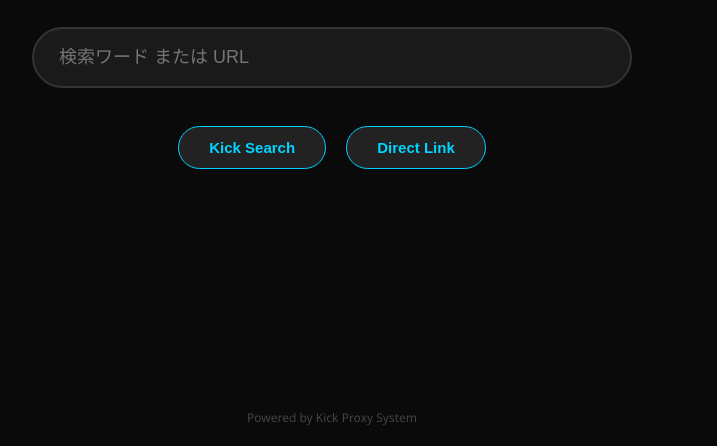
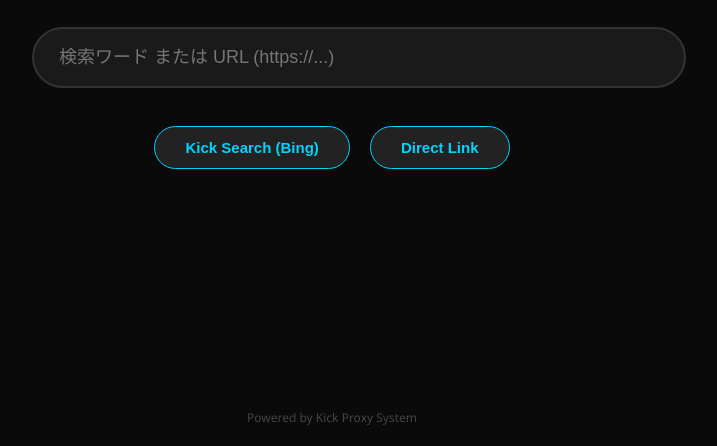
Before and after one commit to daikiz1225-ui/my-proxy, a website: page index.html in a window 1280 px wide. Shown: the part 354-800 px from the top of the page, without its empty margins (308-1025 px from the left). Drawn offline with Linux system fonts and the light colour scheme.

Commit message:
Update index.html

```diff
--- a/index.html
+++ b/index.html
@@ -5,21 +5,15 @@
     <meta name="viewport" content="width=device-width, initial-scale=1.0">
     <title>Kick Search</title>
     <style>
-        /* 黒とネオンブルーで「Kick」っぽいクールなデザイン */
-        body { background: #0a0a0a; color: #e0e0e0; font-family: 'Segoe UI', Roboto, Helvetica, Arial, sans-serif; display: flex; flex-direction: column; align-items: center; justify-content: center; height: 100vh; margin: 0; }
+        body { background: #0a0a0a; color: #e0e0e0; font-family: 'Segoe UI', sans-serif; display: flex; flex-direction: column; align-items: center; justify-content: center; height: 100vh; margin: 0; }
         .container { width: 90%; max-width: 600px; text-align: center; }
-
         .logo { font-size: 60px; font-weight: 900; margin-bottom: 30px; letter-spacing: -2px; font-style: italic; }
         .logo span { color: #00d4ff; text-shadow: 0 0 15px rgba(0, 212, 255, 0.5); }
-
-        .search-area { position: relative; width: 100%; }
         input[type="text"] {
             width: 100%; padding: 18px 25px; border-radius: 50px; border: 2px solid #333;
-            background: #1a1a1a; color: white; font-size: 18px; outline: none; box-sizing: border-box;
-            transition: 0.3s;
+            background: #1a1a1a; color: white; font-size: 18px; outline: none; transition: 0.3s;
         }
         input[type="text"]:focus { border-color: #00d4ff; box-shadow: 0 0 20px rgba(0, 212, 255, 0.2); }
-
         .buttons { margin-top: 30px; }
         button {
             padding: 12px 30px; margin: 8px; border-radius: 50px; border: none;
@@ -27,18 +21,15 @@
             cursor: pointer; border: 1px solid #00d4ff; transition: 0.3s;
         }
         button:hover { background: #00d4ff; color: #000; box-shadow: 0 0 15px #00d4ff; }
-
         .footer { position: fixed; bottom: 20px; font-size: 12px; color: #444; }
     </style>
 </head>
 <body>
     <div class="container">
         <div class="logo">Kick<span>Search</span></div>
-        <div class="search-area">
-            <input type="text" id="searchQuery" placeholder="検索ワード または URL" onkeydown="if(event.key==='Enter') startSearch()">
-        </div>
+        <input type="text" id="searchQuery" placeholder="検索ワード または URL (https://...)" onkeydown="if(event.key==='Enter') startSearch()">
         <div class="buttons">
-            <button onclick="startSearch()">Kick Search</button>
+            <button onclick="startSearch()">Kick Search (Bing)</button>
             <button onclick="openUrl()">Direct Link</button>
         </div>
     </div>
@@ -46,6 +37,7 @@
 
     <script>
         function goToProxy(targetUrl) {
+            // URLをBase64に変換して、プロキシAPIに飛ばす
             const encoded = btoa(unescape(encodeURIComponent(targetUrl))).replace(/\//g, '_').replace(/\+/g, '-');
             window.location.href = `/api/proxy?url=${encoded}`;
         }
@@ -53,20 +45,23 @@
         function startSearch() {
             const q = document.getElementById('searchQuery').value;
             if(!q) return;
+
+            // 入力された文字が http から始まれば直接プロキシ、そうでなければBingで検索
             if(q.startsWith('http')) {
                 goToProxy(q);
             } else {
-                const searchUrl = `https://html.duckduckgo.com/html/?q=${encodeURIComponent(q)}`;
+                // Bingは比較的データセンターからのアクセスに寛容
+                const searchUrl = `https://www.bing.com/search?q=${encodeURIComponent(q)}`;
                 goToProxy(searchUrl);
             }
         }
 
         function openUrl() {
             const q = document.getElementById('searchQuery').value;
-            if(q) {
-                const target = q.includes('.') && !q.includes(' ') ? (q.startsWith('http') ? q : 'https://' + q) : 'https://www.google.com/search?q=' + q;
-                goToProxy(target);
-            }
+            if(!q) return;
+            // 直接URLっぽくない場合は https:// を補完
+            const target = q.includes('.') && !q.includes(' ') ? (q.startsWith('http') ? q : 'https://' + q) : `https://www.bing.com/search?q=${encodeURIComponent(q)}`;
+            goToProxy(target);
         }
     </script>
 </body>
```
